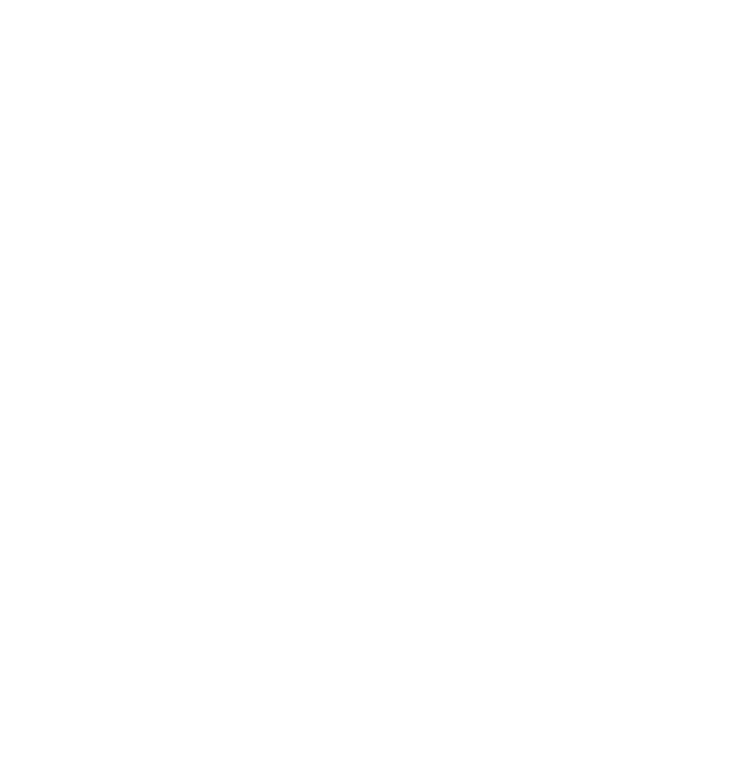
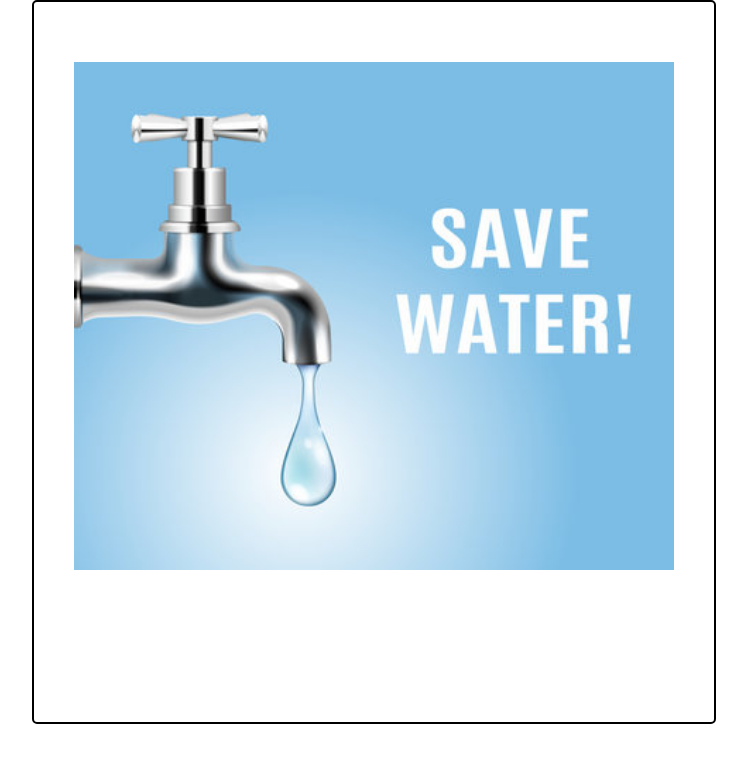
Before and after one commit to swat1000/FrontEnd-Creatives, a plain HTML site: page Random Image Change/index.html in a window 1280 px wide. Shown: the whole page, without its empty margins (266-1013 px from the left). Drawn offline with Linux system fonts and the light colour scheme.

Commit message:
target done

```diff
--- a/Random Image Change/index.html
+++ b/Random Image Change/index.html
@@ -5,6 +5,7 @@
     <meta http-equiv="X-UA-Compatible" content="IE=edge">
     <meta name="viewport" content="width=device-width, initial-scale=1.0">
     <link rel="stylesheet" href="style.css">
+    <script src="script.js"></script>
     <title>Random Image Change</title>
 </head>
 <body>
@@ -15,5 +16,6 @@
         <img src="Image4.jpg" alt="saveWater4">
     </div>
 
+
 </body>
 </html>
--- a/Random Image Change/script.js
+++ b/Random Image Change/script.js
@@ -1,14 +1,20 @@
-const images = document.querySelectorAll("img");
+var images = document.getElementsByTagName('img');
+var i = 0;
 
-let i = 0;
 
 setInterval(function(){
 
- images.forEach( (img, i) => {
-    img.style.display = 'none';
-  })
+  if(i == 0) {
+    images[i].style.display = 'block';
+  } else if(i == images.length ) {
+    images[i - 1].style.display = 'none';
+    images[0].style.display = 'block';
+    i = 0;
+  } else {
+    images[i - 1].style.display = 'none';
+    images[i].style.display = 'block';
+  }
 
-  images[i].style.display = 'block';
-  i++;
+ i++;
 
 }, 2000);
--- a/Random Image Change/style.css
+++ b/Random Image Change/style.css
@@ -2,15 +2,19 @@
     margin: 0;
     padding: 0;
 }
+body{
+   display: flex;
+   justify-content: center;
+
+}
 .container{
-    height: 300px;
-    width: 700px;
-    display: flex;
-    justify-content: center;
-    align-items: center;
-    box-sizing: border-box;
+    height: 600px;
+    width: 600px;
+    padding: 60px 40px;
+    border: 2px solid black;
+    border-radius: 5px;
 }
-img {
+img{
     display:none;
     width:100%;
   }
```
